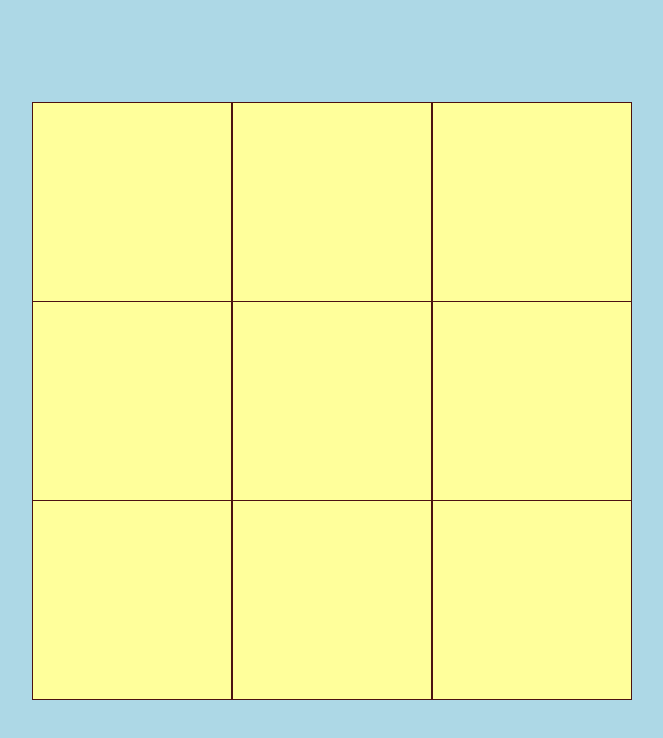
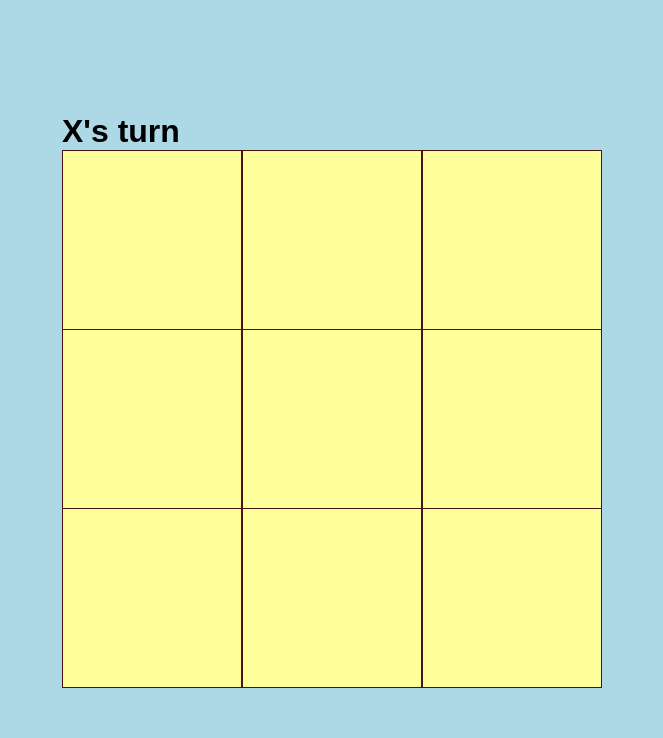
Before and after one commit to hungntgrb/hung-tictactoe, a React app: page / in a window 1280 px wide. Shown: the whole page, without its empty margins (308-971 px from the left). Built offline with nearby package versions, Linux system fonts and the light colour scheme.

Commit message:
Viet lai voi hooks, chua co nut Reset.

```diff
--- a/src/components/Board.js
+++ b/src/components/Board.js
@@ -3,12 +3,11 @@ import React from "react";
 import Square from "./Square";
 
 export default function Board(props) {
-  //   const nums = [0, 1, 2, 3, 4, 5, 6, 7, 8];
-  const { board, onClick } = props;
+  const board = props.board;
   return (
     <div className="board">
       {board.map((cell, idx) => (
-        <Square key={idx.toString()} icon={cell} onClick={() => onClick(idx)} />
+        <Square key={idx.toString()} icon={cell} pos={idx} />
       ))}
     </div>
   );
--- a/src/components/Square.js
+++ b/src/components/Square.js
@@ -1,9 +1,13 @@
-import React from "react";
+import React, { useContext } from "react";
+import { XTurnContext } from "../index";
 
 export default function Square(props) {
+  const handleClick = useContext(XTurnContext);
+  const { icon, pos } = props;
+
   return (
-    <div className="square" onClick={props.onClick}>
-      {props.icon}
+    <div className="square" onClick={(e) => handleClick(e, pos)}>
+      {icon}
     </div>
   );
 }
--- a/src/index.js
+++ b/src/index.js
@@ -1,42 +1,76 @@
 import "./main.scss";
 
-import React, { Component } from "react";
+import React, { useState, createContext, useEffect } from "react";
 import ReactDOM from "react-dom";
 import Board from "./components/Board";
 
-export default class Game extends Component {
-  constructor(props) {
-    super(props);
-    this.state = {
-      board: new Array(9).fill(null),
-      xTurn: true,
-      gameOver: false,
-    };
-    this.handleSquareClick = this.handleSquareClick.bind(this);
-  }
+export const XTurnContext = createContext();
 
-  handleSquareClick(i) {
-    let squares = this.state.board.slice();
-    if (squares.every((x) => x !== null)) {
-      this.setState({ gameOver: true });
-    }
-    if (squares[i]) {
+function Game() {
+  const [gameOver, setGameOver] = useState(false);
+  const [xTurn, setXTurn] = useState(true);
+  const [board, setBoard] = useState(Array(9).fill(null));
+  const [winner, setWinner] = useState("");
+
+  const handleClick = (e, pos) => {
+    const newBoard = board.slice();
+    if (gameOver || board[pos]) {
       return;
     }
-    squares[i] = this.state.xTurn ? "X" : "O";
-    this.setState({ board: squares, xTurn: !this.state.xTurn });
+    newBoard[pos] = xTurn ? "X" : "O";
+    setBoard(newBoard);
+    setXTurn((prev) => !prev);
+  };
+
+  const everyCellIsFull = () => {
+    return board.every((val) => val !== null);
+  };
+
+  useEffect(() => {
+    const w = checkWinner(board);
+    if (w) {
+      setWinner(w);
+      setGameOver(true);
+    } else if (everyCellIsFull()) {
+      setGameOver(true);
+    }
+  }, [board]);
+
+  return (
+    <>
+      <h1>{xTurn ? "X" : "O"}'s turn</h1>
+      {gameOver && (
+        <>
+          <h1>Game Over</h1>
+          <h1>{winner ? winner + " wins!" : "Draw!"}</h1>
+        </>
+      )}
+      <XTurnContext.Provider value={handleClick}>
+        <Board board={board} />
+      </XTurnContext.Provider>
+    </>
+  );
+}
+
+function checkWinner(board) {
+  const lines = [
+    [0, 1, 2],
+    [3, 4, 5],
+    [6, 7, 8],
+    [0, 3, 6],
+    [1, 4, 7],
+    [2, 5, 8],
+    [0, 4, 8],
+    [2, 4, 6],
+  ];
+
+  for (let line of lines) {
+    const [c1, c2, c3] = line;
+    if (board[c1] && board[c2] === board[c1] && board[c3] === board[c1]) {
+      return board[c1];
+    }
   }
-
-  render() {
-    return (
-      <div>
-        <Board
-          onClick={(i) => this.handleSquareClick(i)}
-          board={this.state.board}
-        />
-      </div>
-    );
-  }
+  return "";
 }
 
 ReactDOM.render(<Game />, document.getElementById("root"));
--- a/src/main.scss
+++ b/src/main.scss
@@ -17,13 +17,13 @@ body {
 }
 .board {
   display: grid;
-  grid-template-columns: repeat(3, 200px);
+  grid-template-columns: repeat(3, 180px);
 }
 .square {
   width: 30vw;
   height: 30vw;
-  max-width: 200px;
-  max-height: 200px;
+  max-width: 180px;
+  max-height: 180px;
   background-color: $yellow;
   border: 1px solid $brown;
   display: grid;
```
